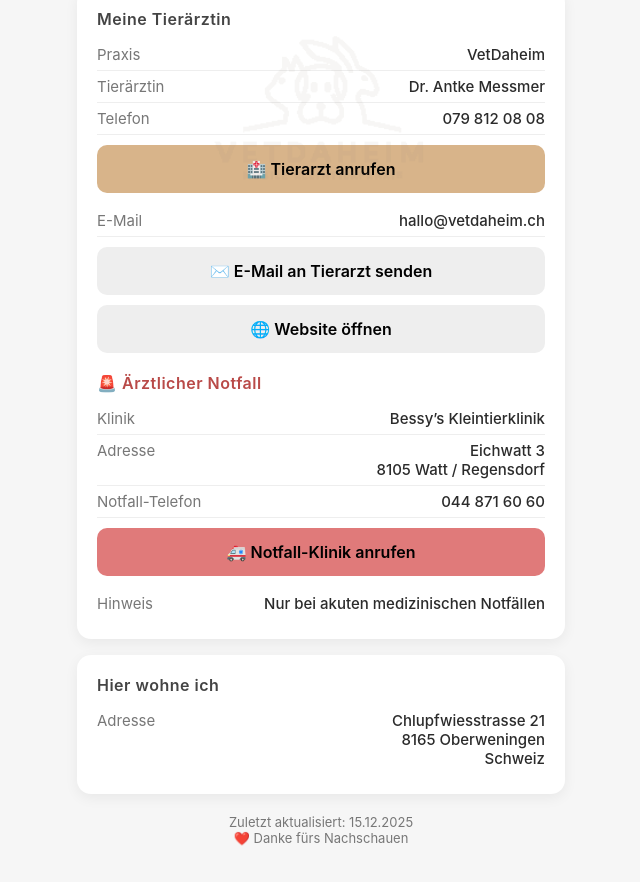
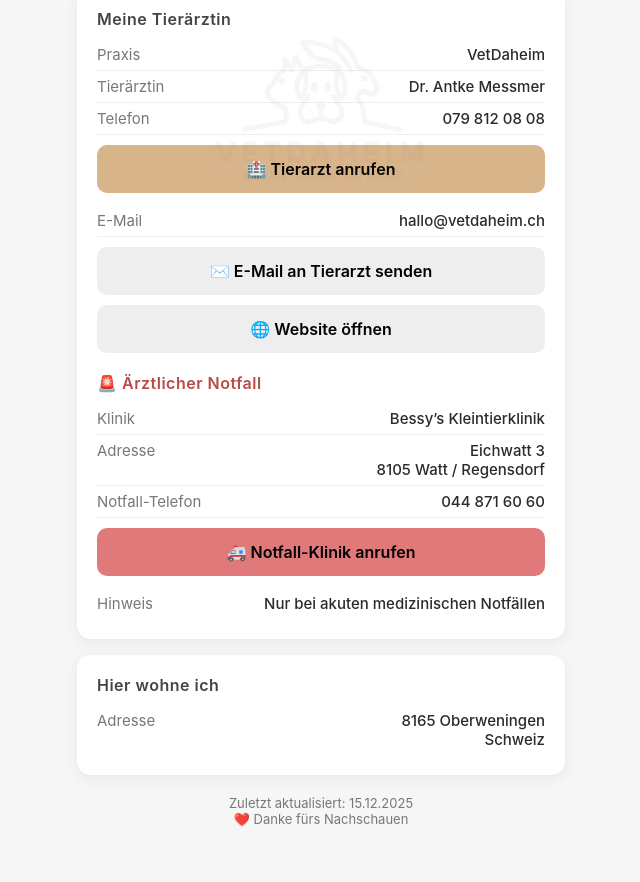
Before and after one commit to MatthiasR8165/k8f3a2, a plain HTML site: page index.html in a window 1280 px wide. Shown: the part 1257-2139 px from the top of the page, without its empty margins (319-959 px from the left). Drawn offline with Linux system fonts and the light colour scheme.

Commit message:
Update index.html

```diff
--- a/index.html
+++ b/index.html
@@ -272,7 +272,6 @@
       <div class="row">
         <div class="label">Adresse</div>
         <div class="value">
-          Chlupfwiesstrasse 21<br>
           8165 Oberweningen<br>
           Schweiz
         </div>
```
